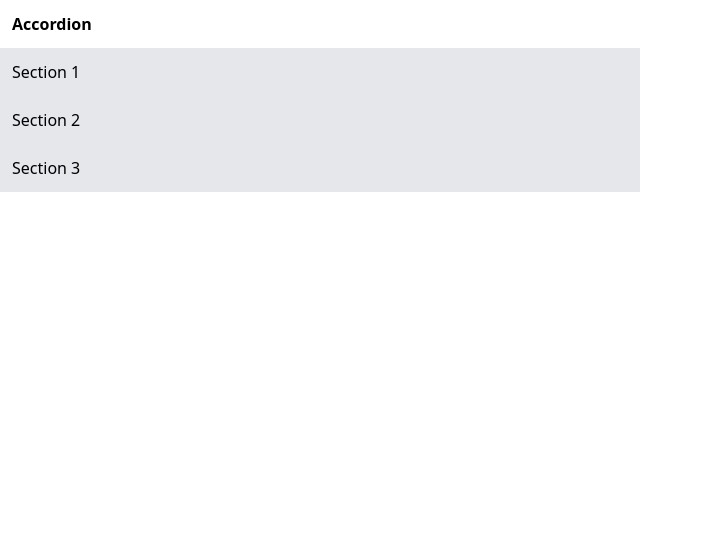
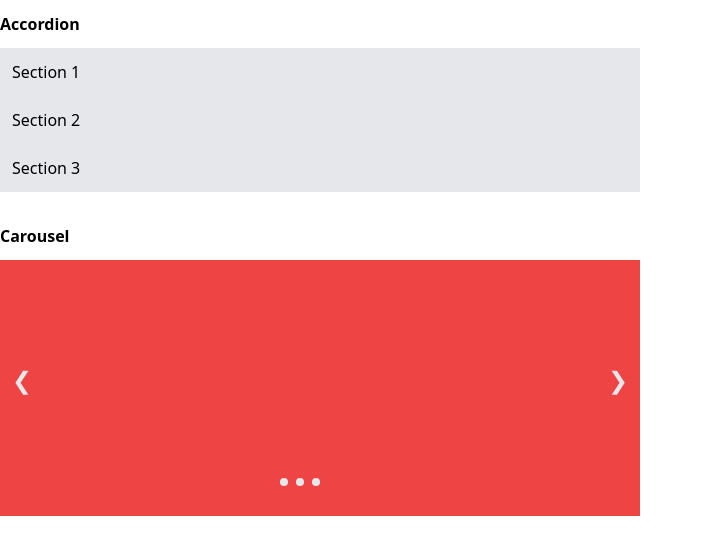
Before and after one commit to RogelioCamargo/tailstrap-css, a plain HTML site: page index.html in a window 1280 px wide. Shown: the whole page, without its empty margins (0-703 px from the left). Drawn offline with nearby package versions, Linux system fonts and the light colour scheme.

Commit message:
Create carousel

```diff
--- a/index.html
+++ b/index.html
@@ -12,7 +12,7 @@
 <body>
 	<!-- Accordion -->
 	<div class="accordion">
-		<h2 class="p-3 font-bold">Accordion</h2>
+		<h2 class="py-3 font-bold">Accordion</h2>
 		<div class="accordion-panel">
 			<button class="transition block bg-gray-200 hover:bg-gray-300 p-3 w-1/2 text-left accordion-button">Section 1</button>
 			<div class="p-3 w-1/2 hidden accordion-content">
@@ -36,6 +36,7 @@
 	</div>
 	<script>
 		const buttons = document.getElementsByClassName("accordion-button");
+
 		for (const button of buttons) {
 			button.addEventListener("click", function() {
 				const content = this.nextElementSibling;
@@ -43,5 +44,54 @@
 			});
 		}
 	</script>
+
+	<!-- Carousel -->
+	<div class="carousel w-1/2 mt-5 relative">
+		<h2 class="py-3 font-bold">Carousel</h2>
+		<div class="carousel-slide">
+			<div class="bg-red-500 h-64 p-3 text-middle"></div>
+		</div>
+		<div class="carousel-slide">
+			<div class="bg-blue-500 h-64 p-3 text-middle"></div>
+		</div>
+		<div class="carousel-slide">
+			<div class="bg-green-500 h-64 p-3 text-middle"></div>
+		</div>
+		<!-- Controls -->
+		<button
+			class="previous-button text-2xl text-gray-200 hover:text-white pl-3"
+			onclick="nextSlide(-1)">
+			&#10094;
+		</button>
+		<button
+			class="forward-button text-2xl text-gray-200 hover:text-white pr-3"
+			onclick="nextSlide(1)">
+			&#10095;
+		</button>
+		<!-- Dots -->
+		<div class="absolute bottom-6 right-2/4">
+			<span class="inline-block h-2 w-2 bg-gray-200 rounded-full"></span>
+			<span class="inline-block h-2 w-2 bg-gray-200 rounded-full mx-1"></span>
+			<span class="inline-block h-2 w-2 bg-gray-200 rounded-full"></span>
+		</div>
+	</div>
+	<script>
+		let current = 1;
+		getSlide(current);
+
+		function nextSlide(index) {
+			getSlide(current += index);
+		}
+
+		function getSlide(index) {
+			const slides = document.getElementsByClassName("carousel-slide");
+			if  (index > slides.length) current = 1;
+			if (index < 1) current = slides.length;
+			for (const slide of slides)
+				slide.style.display = "none";
+
+			slides[current - 1].style.display = "block";
+		}
+	</script>
 </body>
 </html>
--- a/styles/index.css
+++ b/styles/index.css
@@ -3,3 +3,12 @@
 	padding: 0;
 	box-sizing: border-box;
 }
+
+.previous-button, .forward-button {
+	position: absolute;
+  top: 50%;
+}
+
+.forward-button {
+	right: 0;
+}
```
